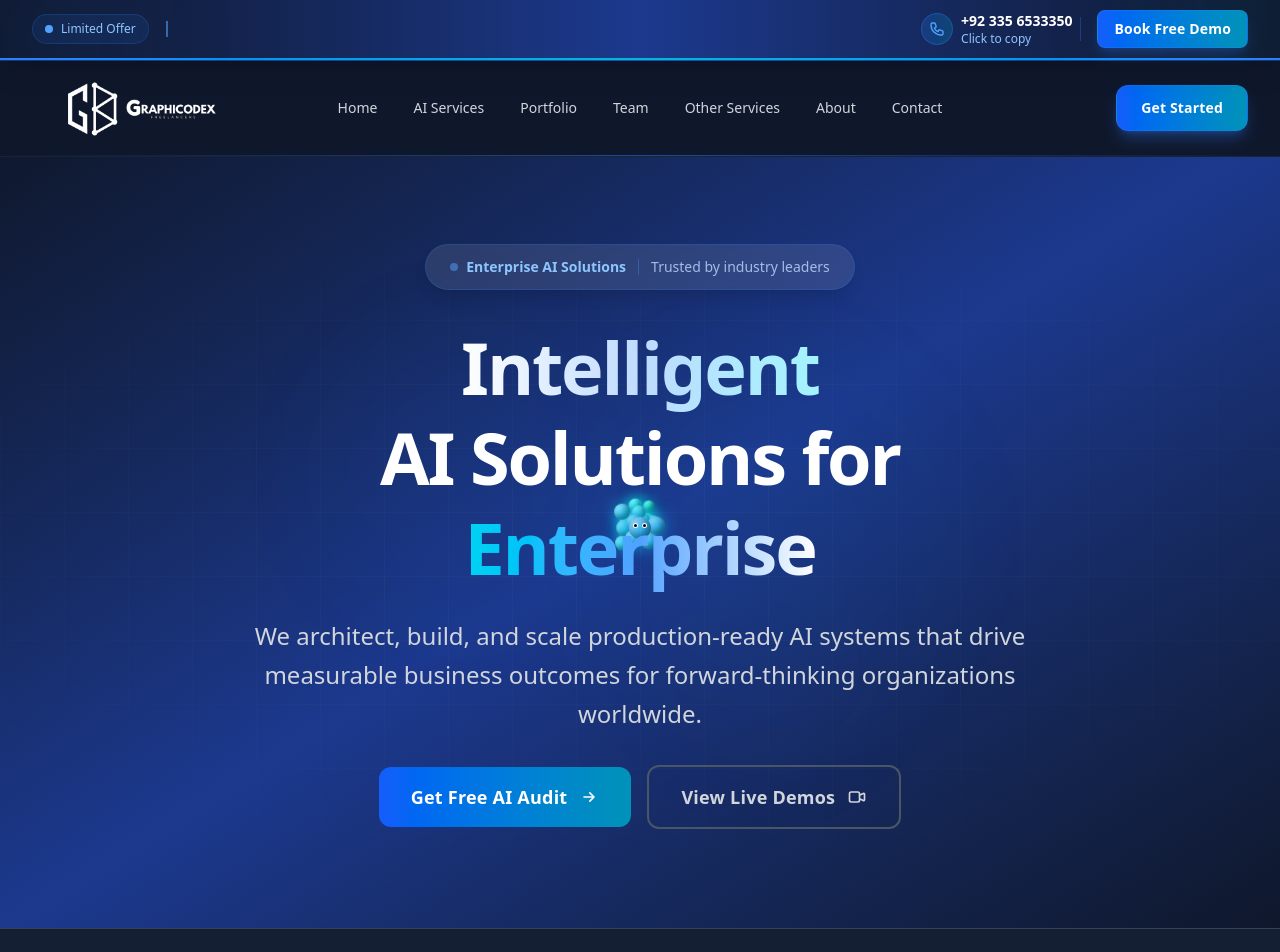
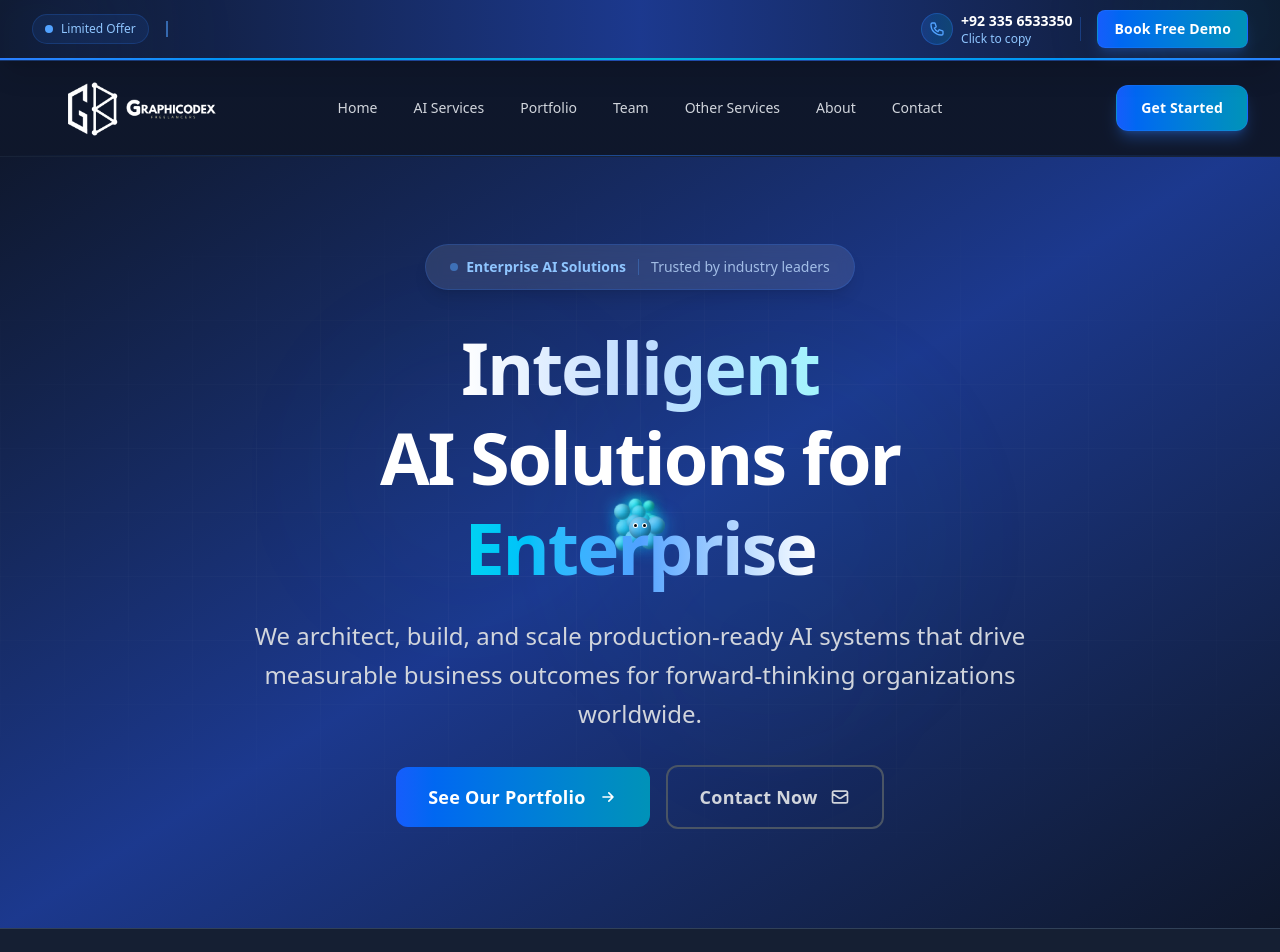
Before and after one commit to HaroonAImode/graphicodex-portfolio, a Next.js app: page / in a window 1280 px wide. Shown: the top 952 px of the page. Built offline with nearby package versions, Linux system fonts and the light colour scheme.

Commit message:
new update

```diff
--- a/pages/index.tsx
+++ b/pages/index.tsx
@@ -252,30 +252,30 @@ const HomePage: React.FC = () => {
             transition={{ delay: 0.3 }}
             className="flex flex-col sm:flex-row gap-3 sm:gap-4 justify-center items-center mb-8 lg:mb-16 px-4 sm:px-0"
           >
-            <Link href="/contact">
+            <Link href="/portfolio#filters">
               <motion.button
                 whileHover={{ scale: 1.05 }}
                 whileTap={{ scale: 0.95 }}
                 className="group relative px-6 sm:px-8 py-3 sm:py-4 bg-gradient-to-r from-blue-600 to-cyan-600 rounded-xl text-white font-semibold text-sm sm:text-base lg:text-lg transition-all duration-300 hover:shadow-2xl hover:shadow-blue-500/30 w-full sm:w-auto max-w-xs sm:max-w-none"
               >
                 <span className="relative z-10 flex items-center justify-center gap-2 sm:gap-3">
-                  Get Free AI Audit
+                  See Our Portfolio
                   <svg className="w-4 h-4 sm:w-5 sm:h-5 group-hover:translate-x-1 transition-transform" fill="none" stroke="currentColor" viewBox="0 0 24 24">
                     <path strokeLinecap="round" strokeLinejoin="round" strokeWidth={2} d="M13 7l5 5m0 0l-5 5m5-5H6" />
                   </svg>
                 </span>
               </motion.button>
             </Link>
-            <Link href="/demos">
+            <Link href="/contact">
               <motion.button
                 whileHover={{ scale: 1.05 }}
                 whileTap={{ scale: 0.95 }}
                 className="group px-6 sm:px-8 py-3 sm:py-4 border-2 border-gray-600 rounded-xl font-semibold text-sm sm:text-base lg:text-lg transition-all duration-300 hover:border-blue-400 hover:bg-blue-500/10 w-full sm:w-auto max-w-xs sm:max-w-none"
               >
                 <span className="flex items-center justify-center gap-2 sm:gap-3 text-gray-300 group-hover:text-blue-300">
-                  View Live Demos
+                  Contact Now
                   <svg className="w-4 h-4 sm:w-5 sm:h-5" fill="none" stroke="currentColor" viewBox="0 0 24 24">
-                    <path strokeLinecap="round" strokeLinejoin="round" strokeWidth={2} d="M15 10l4.553-2.276A1 1 0 0121 8.618v6.764a1 1 0 01-1.447.894L15 14M5 18h8a2 2 0 002-2V8a2 2 0 00-2-2H5a2 2 0 00-2 2v8a2 2 0 002 2z" />
+                    <path strokeLinecap="round" strokeLinejoin="round" strokeWidth={2} d="M3 8l7.89 5.26a2 2 0 002.22 0L21 8M5 19h14a2 2 0 002-2V7a2 2 0 00-2-2H5a2 2 0 00-2 2v10a2 2 0 002 2z" />
                   </svg>
                 </span>
               </motion.button>
--- a/pages/portfolio.tsx
+++ b/pages/portfolio.tsx
@@ -1,12 +1,24 @@
 "use client";
 
-import React, { useState } from "react";
+import React, { useState, useEffect } from "react";
 import { motion, AnimatePresence } from "framer-motion";
 import Link from "next/link";
 
 const PortfolioPage: React.FC = () => {
   const [activeFilter, setActiveFilter] = useState("all");
   const [selectedProject, setSelectedProject] = useState<number | null>(null);
+
+  // Handle scroll to filters section if hash is present
+  useEffect(() => {
+    if (window.location.hash === '#filters') {
+      const filtersSection = document.getElementById('filters');
+      if (filtersSection) {
+        setTimeout(() => {
+          filtersSection.scrollIntoView({ behavior: 'smooth', block: 'center' });
+        }, 100);
+      }
+    }
+  }, []);
 
   const projects = [
     {
@@ -297,7 +309,7 @@ const PortfolioPage: React.FC = () => {
       </section>
 
      {/* Portfolio Filters */}
-<section className="py-12 bg-slate-900 border-b border-slate-700">
+<section id="filters" className="py-12 bg-slate-900 border-b border-slate-700">
   <div className="max-w-7xl mx-auto px-4 sm:px-6 lg:px-8">
     <div className="flex flex-wrap gap-3 justify-center">
       {filters.map((filter) => (
```
